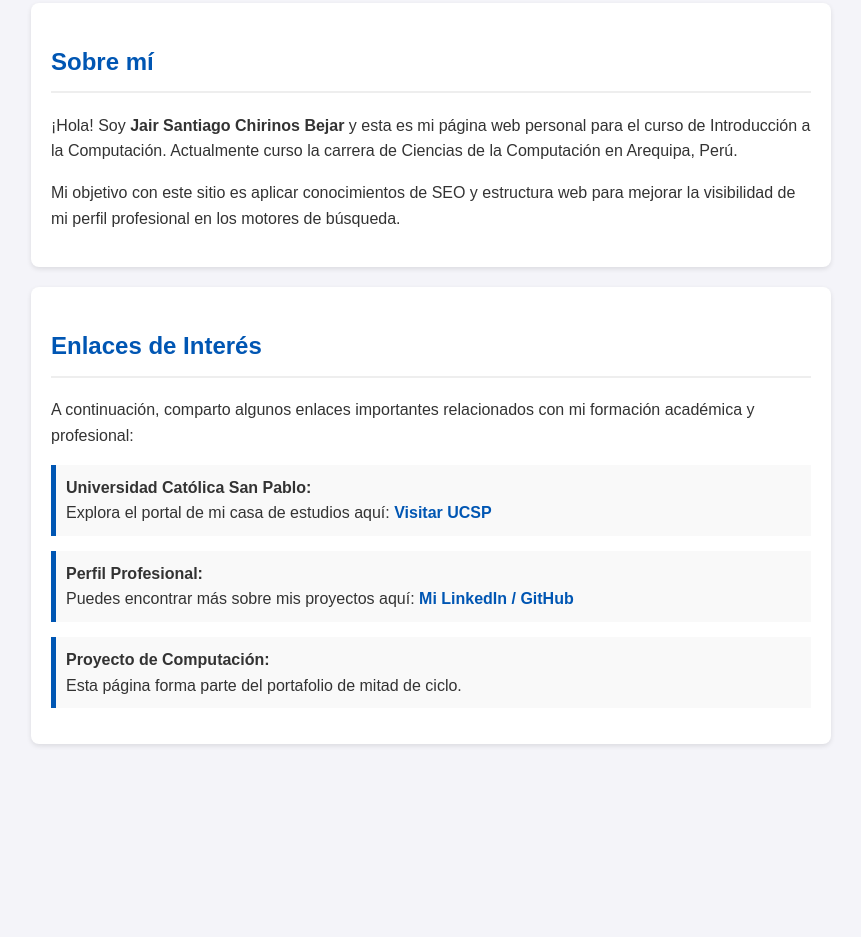
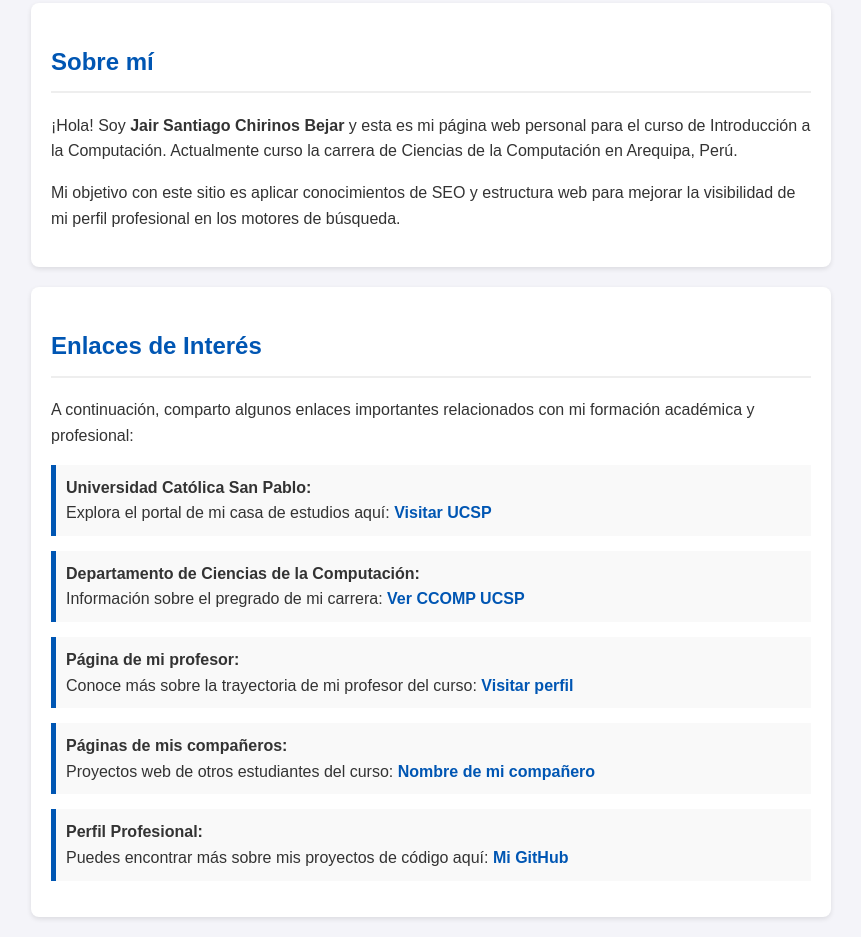
Before and after one commit to jairchirinos-ucsp/jairchirinos-ucsp.github.io, a plain HTML site: page index.html in a window 1280 px wide. Shown: the part 213-1150 px from the top of the page, without its empty margins (209-1070 px from the left). Before the commit the page ends 977 px from the top, so only its background shows below. Drawn offline with Linux system fonts and the light colour scheme.

Commit message:
Update index.html

```diff
--- a/index.html
+++ b/index.html
@@ -76,12 +76,20 @@
                     Explora el portal de mi casa de estudios aquí: <a href="https://ucsp.edu.pe/" target="_blank">Visitar UCSP</a>
                 </li>
                 <li>
-                    <strong>Perfil Profesional:</strong><br>
-                    Puedes encontrar más sobre mis proyectos aquí: <a href="#" target="_blank">Mi LinkedIn / GitHub</a>
+                    <strong>Departamento de Ciencias de la Computación:</strong><br>
+                    Información sobre el pregrado de mi carrera: <a href="https://dc.ucsp.edu.pe/pregrado/" target="_blank">Ver CCOMP UCSP</a>
                 </li>
                 <li>
-                    <strong>Proyecto de Computación:</strong><br>
-                    Esta página forma parte del portafolio de mitad de ciclo.
+                    <strong>Página de mi profesor:</strong><br>
+                    Conoce más sobre la trayectoria de mi profesor del curso: <a href="https://socios.spc.org.pe/ecuadros/" target="_blank">Visitar perfil</a>
+                </li>
+                <li>
+                    <strong>Páginas de mis compañeros:</strong><br>
+                    Proyectos web de otros estudiantes del curso: <a href="PONER_AQUI_EL_LINK" target="_blank">Nombre de mi compañero</a>
+                </li>
+                <li>
+                    <strong>Perfil Profesional:</strong><br>
+                    Puedes encontrar más sobre mis proyectos de código aquí: <a href="https://github.com/jairchirinos-ucsp" target="_blank">Mi GitHub</a>
                 </li>
             </ul>
         </section>
```
